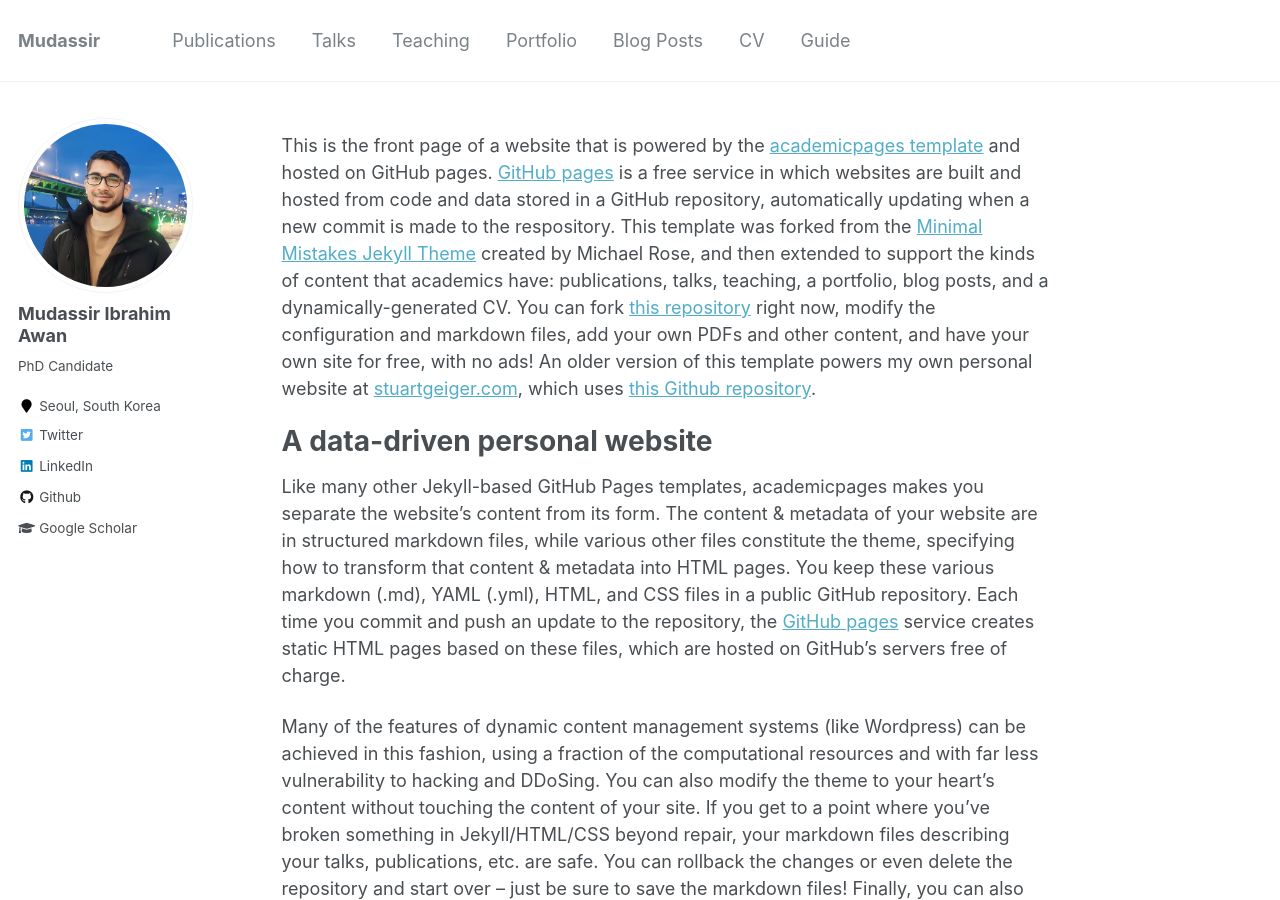
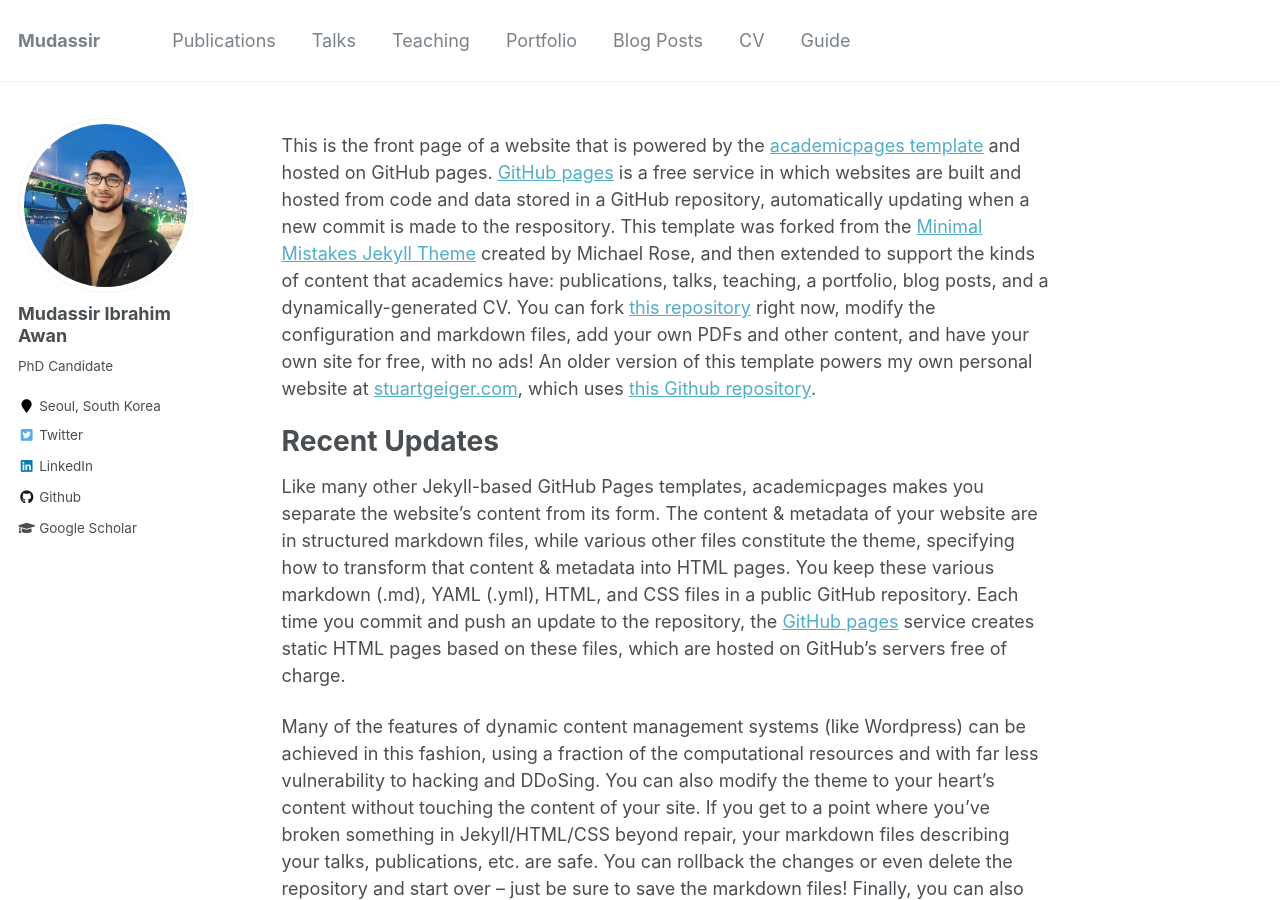
Before and after one commit to mudassir-awan/mudassir-awan.github.io, a Jekyll site: the page built from _pages/about.md, in a window 1280 px wide and 900 px high. Built offline with Jekyll 4.4.1, drawn with Linux system fonts in a browser that asks for light colours.

Commit message:
Update about.md

```diff
--- a/_pages/about.md
+++ b/_pages/about.md
@@ -10,7 +10,7 @@ redirect_from:
 
 This is the front page of a website that is powered by the [academicpages template](https://github.com/academicpages/academicpages.github.io) and hosted on GitHub pages. [GitHub pages](https://pages.github.com) is a free service in which websites are built and hosted from code and data stored in a GitHub repository, automatically updating when a new commit is made to the respository. This template was forked from the [Minimal Mistakes Jekyll Theme](https://mmistakes.github.io/minimal-mistakes/) created by Michael Rose, and then extended to support the kinds of content that academics have: publications, talks, teaching, a portfolio, blog posts, and a dynamically-generated CV. You can fork [this repository](https://github.com/academicpages/academicpages.github.io) right now, modify the configuration and markdown files, add your own PDFs and other content, and have your own site for free, with no ads! An older version of this template powers my own personal website at [stuartgeiger.com](http://stuartgeiger.com), which uses [this Github repository](https://github.com/staeiou/staeiou.github.io).
 
-A data-driven personal website
+Recent Updates
 ======
 Like many other Jekyll-based GitHub Pages templates, academicpages makes you separate the website's content from its form. The content & metadata of your website are in structured markdown files, while various other files constitute the theme, specifying how to transform that content & metadata into HTML pages. You keep these various markdown (.md), YAML (.yml), HTML, and CSS files in a public GitHub repository. Each time you commit and push an update to the repository, the [GitHub pages](https://pages.github.com/) service creates static HTML pages based on these files, which are hosted on GitHub's servers free of charge.
 
```
